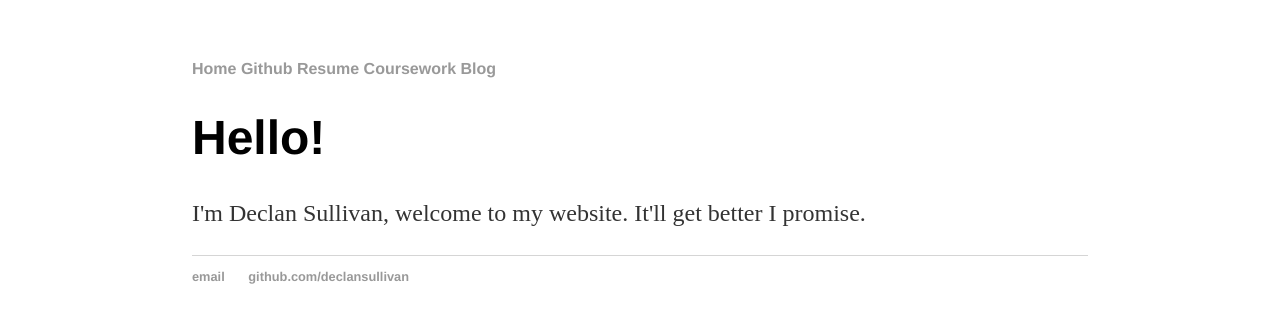
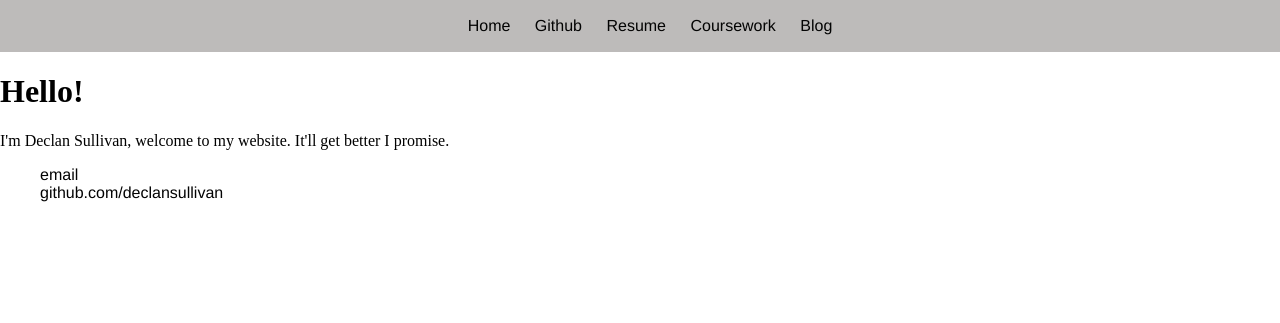
Before and after one commit to declansullivan/static-html-site, a Jekyll site: the page built from index.html, in a window 1280 px wide. Shown: the top 323 px of the page. Built offline with Jekyll 4.4.1, drawn with Linux system fonts in a browser that asks for light colours.

Commit message:
Update main.css

```diff
--- a/css/main.css
+++ b/css/main.css
@@ -1,43 +1,27 @@
 body {
-    margin: 60px auto;
-    width: 70%;
-}
-nav ul, footer ul {
-    font-family:'Helvetica', 'Arial', 'Sans-Serif';
-    padding: 0px;
-    list-style: none;
-    font-weight: bold;
-}
-nav ul li, footer ul li {
-    display: inline;
-    margin-right: 20px;
-}
-a {
-    text-decoration: none;
-    color: #999;
-}
-a:hover {
-    text-decoration: underline;
-}
-h1 {
-    font-size: 3em;
-    font-family:'Helvetica', 'Arial', 'Sans-Serif';
-}
-p {
-    font-size: 1.5em;
-    line-height: 1.4em;
-    color: #333;
-}
-footer {
-    border-top: 1px solid #d5d5d5;
-    font-size: .8em;
+  margin: 0;
+  padding: 0;
 }
 
-ul.posts {
-    margin: 20px auto 40px;
-    font-size: 1.5em;
+nav {
+  background-color: #bdbbba;
+  text-align: center;
+  position: relative;
+  padding: 1px;
 }
 
-ul.posts li {
-    list-style: none;
+ul {
+  font-family: "Helvetica";
+  list-style: none;
 }
+
+a {
+  color: #030303;
+  text-decoration: none;
+  padding-right: 20px;
+}
+
+a:hover {
+  color: #ffffff;
+  text-decoration: underline;
+}
```
